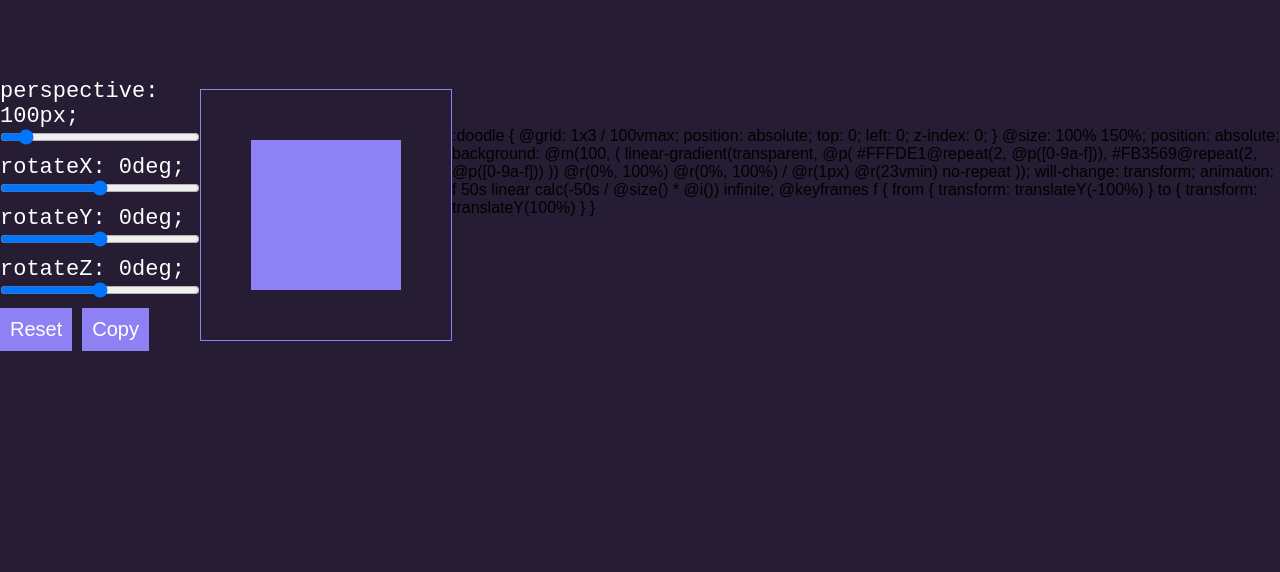
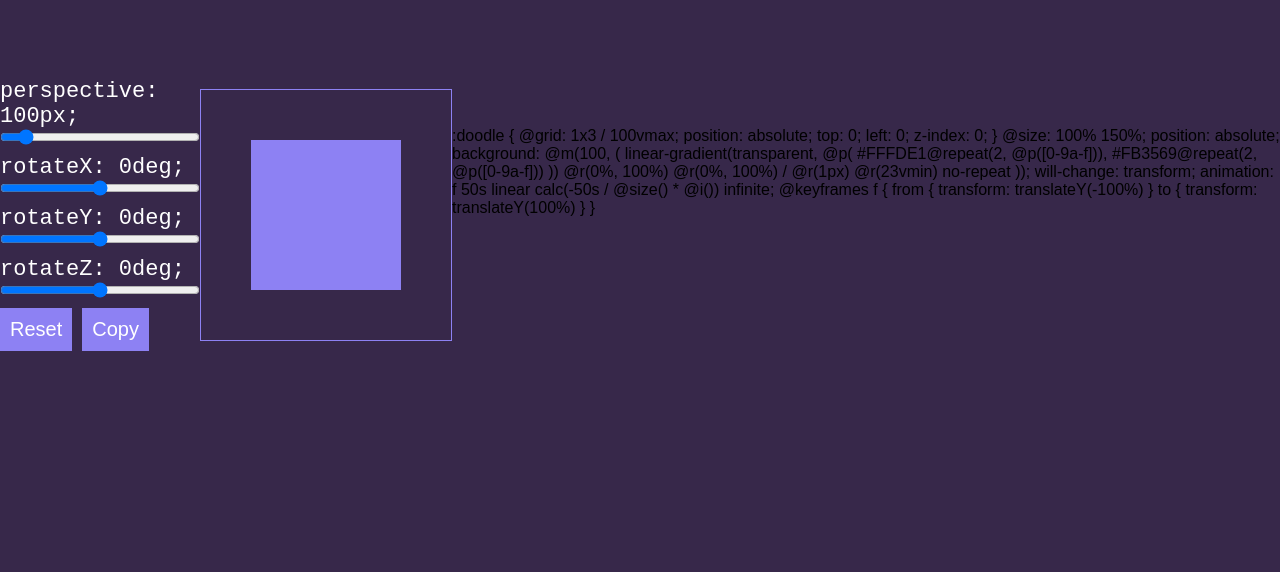
Before and after one commit to Yanglin-Tao/rotate-shape, a plain HTML site: page index.html in a window 1280 px wide. Shown: the part 228-800 px from the top of the page. Drawn offline with nearby package versions, Linux system fonts and the light colour scheme.

Commit message:
Update main.css

```diff
--- a/main.css
+++ b/main.css
@@ -15,7 +15,7 @@ body {
   font-family: sans-serif;
   height: 100%;
   margin: 0;
-  background: #261c33;
+  background: #37284a;
   overflow: hidden;
   display: flex;
   align-items: center;
```
